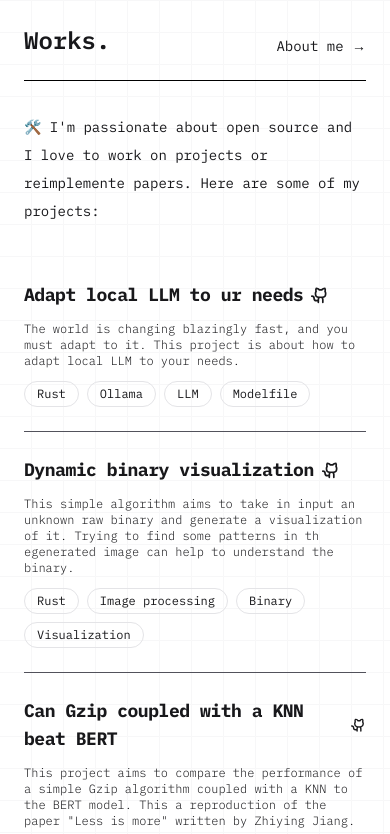
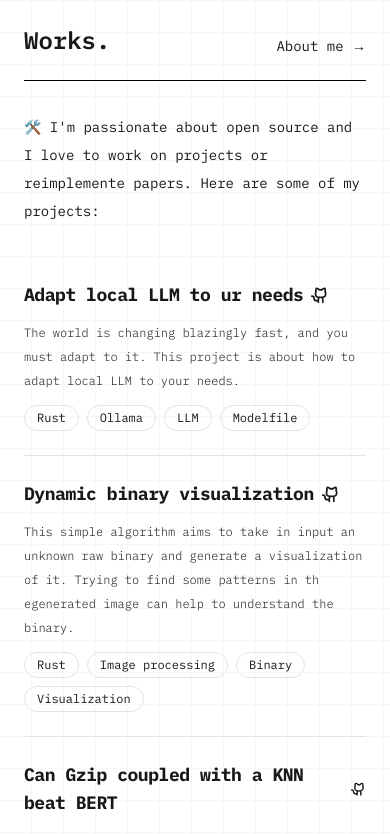
Before and after one commit to PierreLouisLetoquart/itsme, a Next.js app: page /projects in a window 390 px wide. Shown: the top 834 px of the page. Built offline with nearby package versions, Linux system fonts and the light colour scheme.

Commit message:
chore(ui): upgrade project cards

```diff
--- a/src/app/layout.tsx
+++ b/src/app/layout.tsx
@@ -19,7 +19,7 @@ export default function RootLayout({ children }: RootLayoutProps) {
           ibm_plex_mono.className,
         )}
       >
-        <div className="bg-grid-zinc-200/[0.3] dark:bg-grid-zinc-800/[0.3] min-h-screen px-6">
+        <div className="bg-grid-zinc-200/[0.3] dark:bg-grid-zinc-600/[0.3] min-h-screen px-6">
           <div className="mx-auto w-full max-w-4xl">
             <MHeader />
             {children}
--- a/src/app/projects/page.tsx
+++ b/src/app/projects/page.tsx
@@ -1,14 +1,13 @@
-import { Paragraph } from "@/components/paragraph";
 import { ProjectCard } from "@/components/project-card";
 import { projects } from "@/utils/projects";
 
 export default function ProjectsList() {
   return (
     <>
-      <Paragraph className="mb-8 mt-8 sm:mt-10 md:mb-10 md:mt-14">
+      <p className="mb-8 mt-8 text-sm font-normal leading-7 sm:mt-10 md:mb-10 md:mt-14 md:text-lg">
         🛠️ I&apos;m passionate about open source and I love to work on projects
         or reimplemente papers. Here are some of my projects:
-      </Paragraph>
+      </p>
       <div className="mb-8 flex w-full flex-col md:mb-12">
         {projects.map((project, id) => (
           <ProjectCard key={id} project={project} />
--- a/src/components/paragraph.tsx
+++ /dev/null
@@ -1,14 +0,0 @@
-import { cn } from "@/utils/cn";
-
-interface ParagraphPros extends React.HTMLProps<HTMLParagraphElement> {}
-
-export function Paragraph({ children, className, ...props }: ParagraphPros) {
-  return (
-    <p
-      className={cn("text-sm font-normal leading-7 md:text-lg", className)}
-      {...props}
-    >
-      {children}
-    </p>
-  );
-}
--- a/src/components/project-card.tsx
+++ b/src/components/project-card.tsx
@@ -4,14 +4,16 @@ import type { Project } from "@/utils/projects";
 
 export function ProjectCard({ project }: { project: Project }) {
   return (
-    <div className="flex w-full flex-col gap-3 border-b border-zinc-600 py-6 dark:border-zinc-400">
-      <Link href={project.link}>
+    <div className="flex w-full flex-col gap-3 border-b border-zinc-200 py-6 dark:border-zinc-700">
+      <Link className="flex w-full flex-col gap-3" href={project.link}>
         <h3 className="flex items-center gap-2 text-lg font-bold tracking-tight md:text-xl">
           {project.title}
           {project.linkIcon}
         </h3>
+        <p className="text-xs font-light leading-loose md:text-sm">
+          {project.description}
+        </p>
       </Link>
-      <p className="text-xs font-light md:text-sm">{project.description}</p>
       <div className="flex flex-wrap gap-2">
         {project.tags.map((tag, id) => (
           <ProjectCardBadge key={id} tag={tag} />
```
